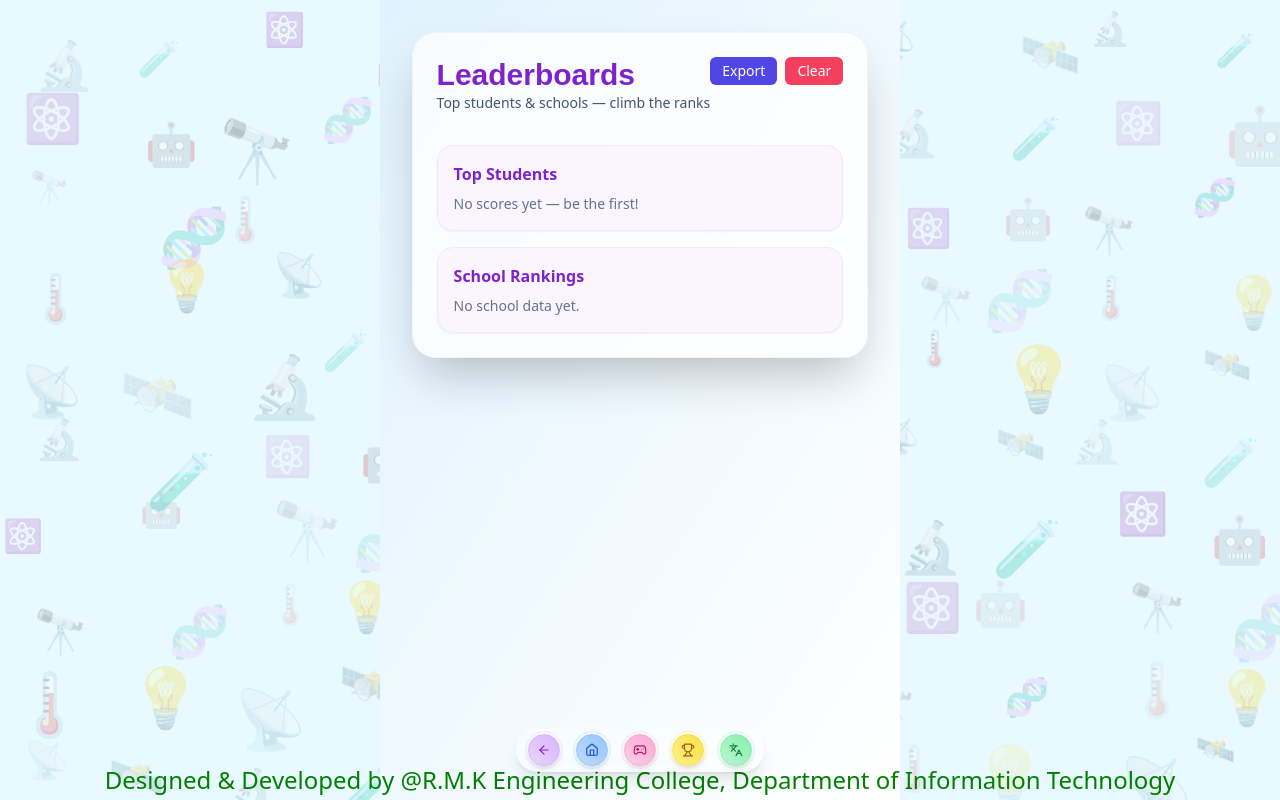
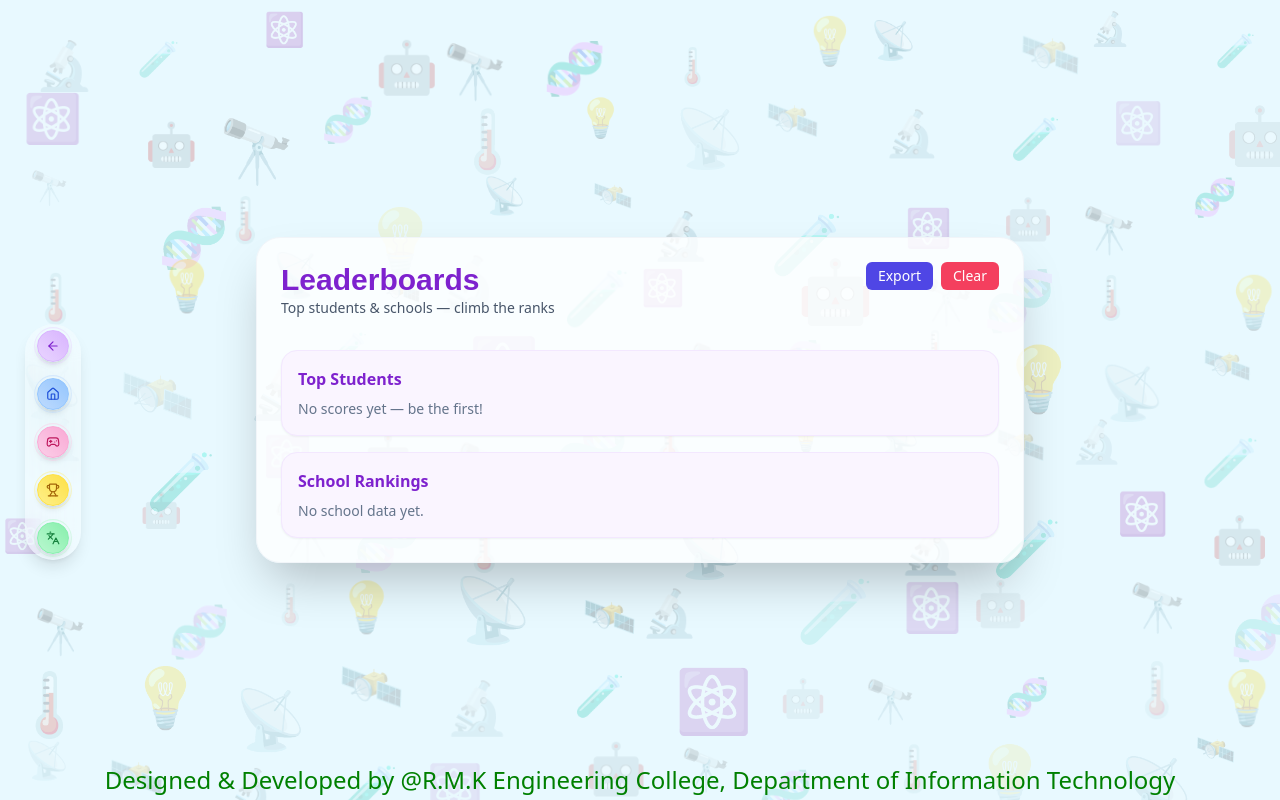
Before and after one commit to Ganga9115/Halogen, a React (Create React App) app: page /leaderboard in a window 1280 px wide. Built offline with nearby package versions, Linux system fonts and the light colour scheme.

Commit message:
modifications
nerya changes

```diff
--- a/src/components/SinglePlayer/leaderBoard.js
+++ b/src/components/SinglePlayer/leaderBoard.js
@@ -44,13 +44,11 @@ export default function Leaderboard() {
   const maxSchoolPoints = Math.max(...schoolLeaders.map((s) => Number(s.points || 0)), 1000);
 
   return (
-    <div className="min-h-screen p-8 bg-gradient-to-br from-sky-100 via-sky-50 to-white relative overflow-hidden">
-      <div className="max-w-3xl mx-auto relative z-10">
-        <motion.div
-          initial={{ opacity: 0, x: 30 }}
-          animate={{ opacity: 1, x: 0 }}
-          transition={{ duration: 0.6 }}
-          className="p-6 rounded-3xl bg-white/80 border border-slate-100 shadow-2xl"
+
+    <div className="min-h-screen p-8 relative overflow-hidden w-[100vw] h-[100vh] flex items-center justify-center ">
+      <div className="max-w-3xl mx-auto relative z-10 w-[100vw] h-[80vh] flex items-center justify-center" >
+        <div
+          className="p-6 rounded-3xl bg-white/80 border border-slate-100 shadow-2xl w-[100%]"
         >
           <div className="flex items-start justify-between">
             <div>
@@ -138,7 +136,7 @@ export default function Leaderboard() {
               </div>
             </div>
           </div>
-        </motion.div>
+        </div>
       </div>
 
       <Footer />
--- a/src/components/utils/BottomNav.js
+++ b/src/components/utils/BottomNav.js
@@ -7,7 +7,7 @@ export default function BottomNav() {
   const navigate = useNavigate();
 
   return (
-    <div className="absolute bottom-7 left-1/2 transform -translate-x-1/2 z-20 flex items-center gap-4 px-3 py-1.5 bg-white/30 backdrop-blur-lg rounded-full shadow-lg">
+    <div className="absolute bottom-[30%] left-[3%] transform -translate-x-1/2 z-20 flex flex-col items-center gap-4 px-3 py-1.5 bg-white/30 backdrop-blur-lg rounded-full shadow-lg">
 
       {/* Back */}
       <div className="relative group cursor-pointer">
@@ -30,7 +30,7 @@ export default function BottomNav() {
       {/* Home */}
       <div className="relative group cursor-pointer">
         <div
-          onClick={() => navigate("/chooseSorM")}
+          onClick={() => navigate("/")}
           className="w-8 h-8 rounded-full border border-blue-300 flex items-center justify-center bg-gradient-to-tr from-blue-200 to-blue-300 shadow-md hover:scale-110 transition-transform"
         >
           <Home size={14} className="text-blue-700" />
@@ -66,7 +66,7 @@ export default function BottomNav() {
       {/* Leaderboard */}
       <div className="relative group cursor-pointer">
         <div
-          onClick={() => navigate("/SinglePlayer/leaderBoard")}
+          onClick={() => navigate("/leaderBoard")}
           className="w-8 h-8 rounded-full border border-yellow-300 flex items-center justify-center bg-gradient-to-tr from-yellow-200 to-yellow-300 shadow-md hover:scale-110 transition-transform"
         >
           <Trophy size={14} className="text-yellow-700" />
```
